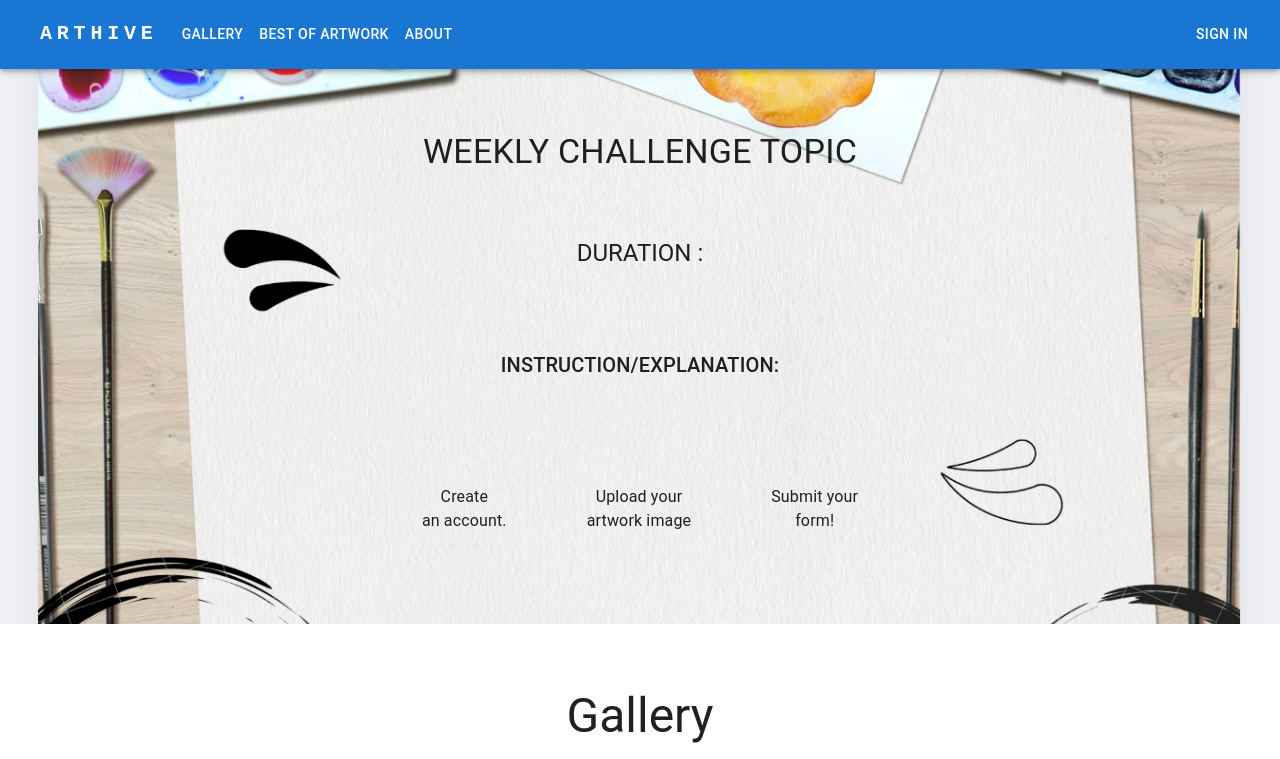
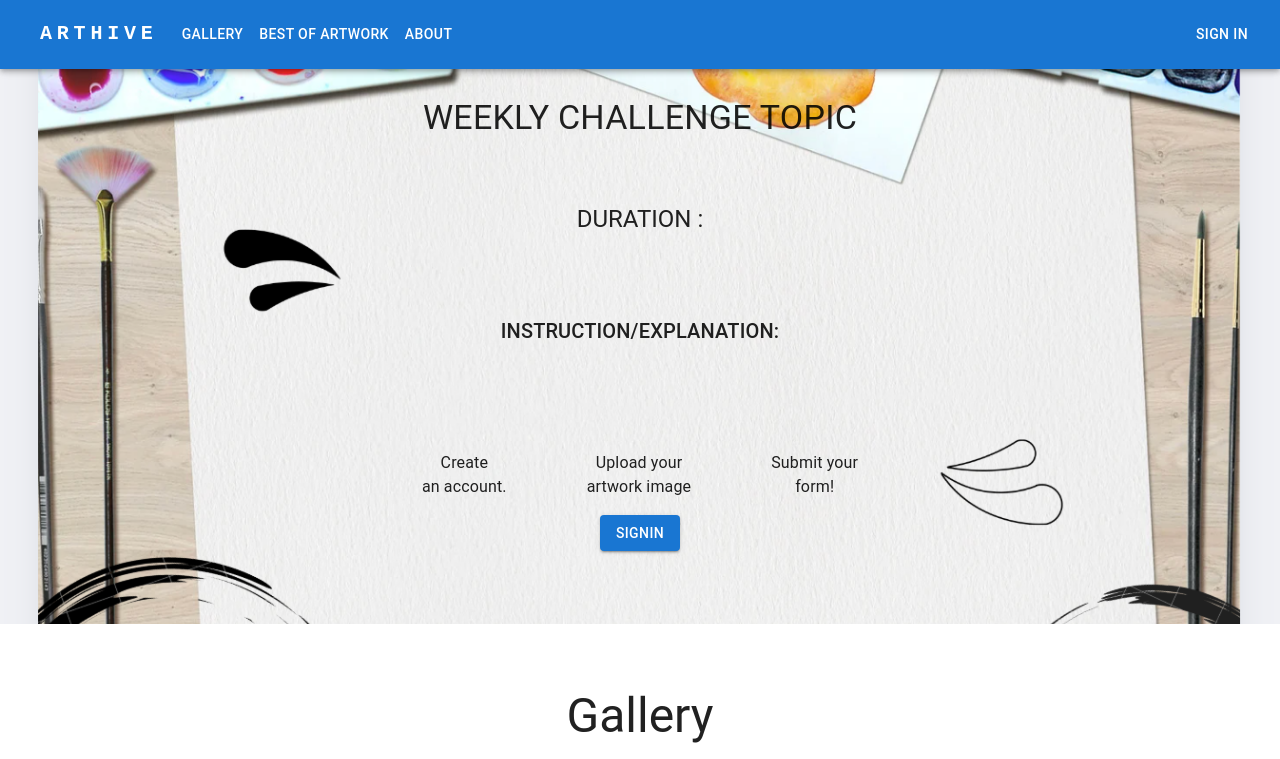
Before and after one commit to Code-the-Dream-School/jj-practicum-team-4-front, a React (Vite) app: page /gallery in a window 1280 px wide. Shown: the top 759 px of the page. Built offline with nearby package versions, Linux system fonts and the light colour scheme; some icons are missing.

Commit message:
Signin button added

```diff
--- a/src/pages/Gallery.jsx
+++ b/src/pages/Gallery.jsx
@@ -17,6 +17,8 @@ import {
   Typography,
   Box,
   Stack,
+  Button,
+  Link,
 } from "@mui/material";
 
 export default function Gallery() {
@@ -126,6 +128,14 @@ export default function Gallery() {
                 </Typography>
               </Box>
             </Stack>
+            <Button
+              variant="contained"
+              component={Link}
+              to="/sign-in"
+              sx={{ my: 2 }}
+            >
+              SIGNIN
+            </Button>
           </Box>
         </Box>
       </Container>
```
